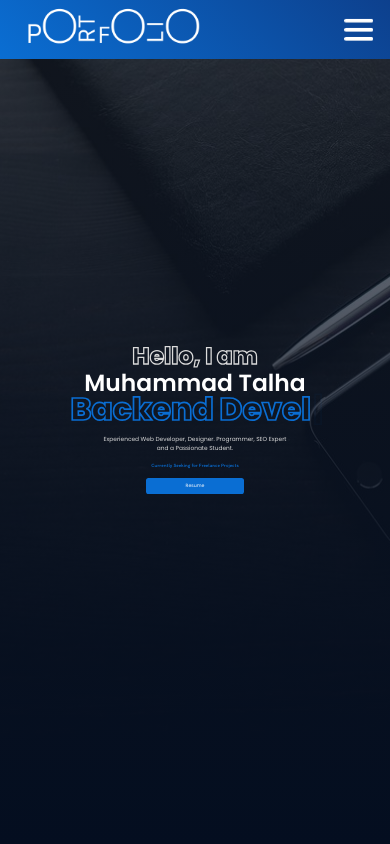
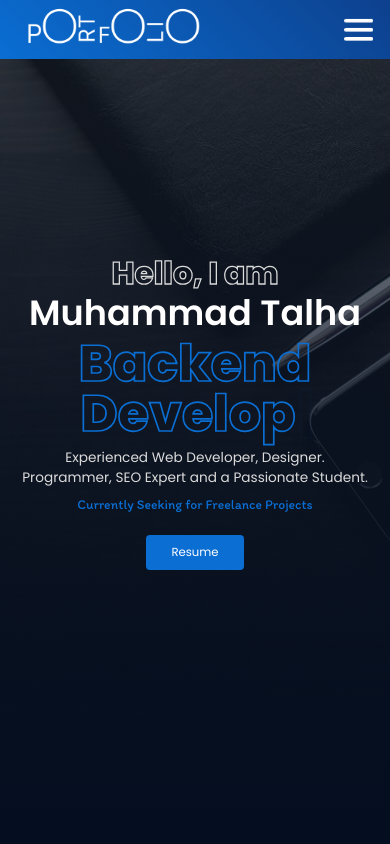
Before and after one commit to MuhammadTalha15/Personal-Website, a React (Vite) app: page / in a window 390 px wide. Shown: the top 844 px of the page. Built offline with nearby package versions, Linux system fonts and the light colour scheme.

Commit message:
Hero Section Media Updated

```diff
--- a/src/components/Home.jsx
+++ b/src/components/Home.jsx
@@ -22,7 +22,7 @@ import Stack from '../assets/Logo/stack-overflow.svg'
 const Home = () => {
 
     const [text] = useTypewriter({
-        words: ['Frontend Developer.', 'Backend Developer.', 'Web Designer.', 'Programmer.', 'SEO Expert.'],
+        words: ['Frontend Developer', 'Backend Developer', 'Web Designer', 'Programmer', 'SEO Expert'],
         loop: {},
         typeSpeed: 80,
         deleteSpeed: 80,
--- a/src/styles/home.css
+++ b/src/styles/home.css
@@ -294,6 +294,65 @@ html{
     }
 }
 
+@media (max-width: 600px){
+
+    .cont-cnt {
+        height: 80vmax;
+        /* width: 80vmax;
+        border: 1px solid white;
+        display: flex;
+        align-items: center;
+        justify-content: center;
+        flex-direction: column; */
+    }
+
+    .greet {
+        font-size: 8vmin;
+        line-height: 6vmin;
+    }
+
+    .name {
+        font-size: 9vmin;
+    }
+
+    .prof {
+        font-size: 13vmin;
+        line-height: 13vmin;
+        text-align: center;
+        /* background-color: red; */
+        height: 20vmin;
+    }
+
+    .des {
+        font-size: 3.5vmin;
+        width: 90vmin;
+        text-align: center;
+        margin-top: 8vmin;
+    }
+
+    .note {
+        font-size: 3.5vmin;
+        width: 45vmax;
+        text-align: center;
+        margin-top: 2vmin;
+    }
+
+    .btn-cnt {
+        height: 15vmin;
+        width: 25vmax;
+        margin-top: 3vmin;
+        /* border: 1px solid white; */
+    }
+
+    .hero-btn {
+        height: 9vmin;
+        width: 25vmin;
+        border: 2px solid var(--secondary-color);
+        font-size: 3vmin;
+        border-radius: 1vmin;
+    }
+}
+
 
 /* -------------------------- */
 
@@ -523,7 +582,7 @@ html{
     height: 3vmax;
     width: 13vmax;
     border: 2px solid var(--secondary-color);
-    color: var(--secondary-color);
+    color: var(--font-color);
     font-family: var(--Poppins);
     font-size: 1vmax;
     text-decoration: none;
@@ -536,5 +595,4 @@ html{
 
 .contact-btn:hover{
     background-color: var(--secondary-color);
-    color: var(--sec-font-color);
 }
```
Also changed, not shown: src/assets/Icons/Arrow_right.png (added).
